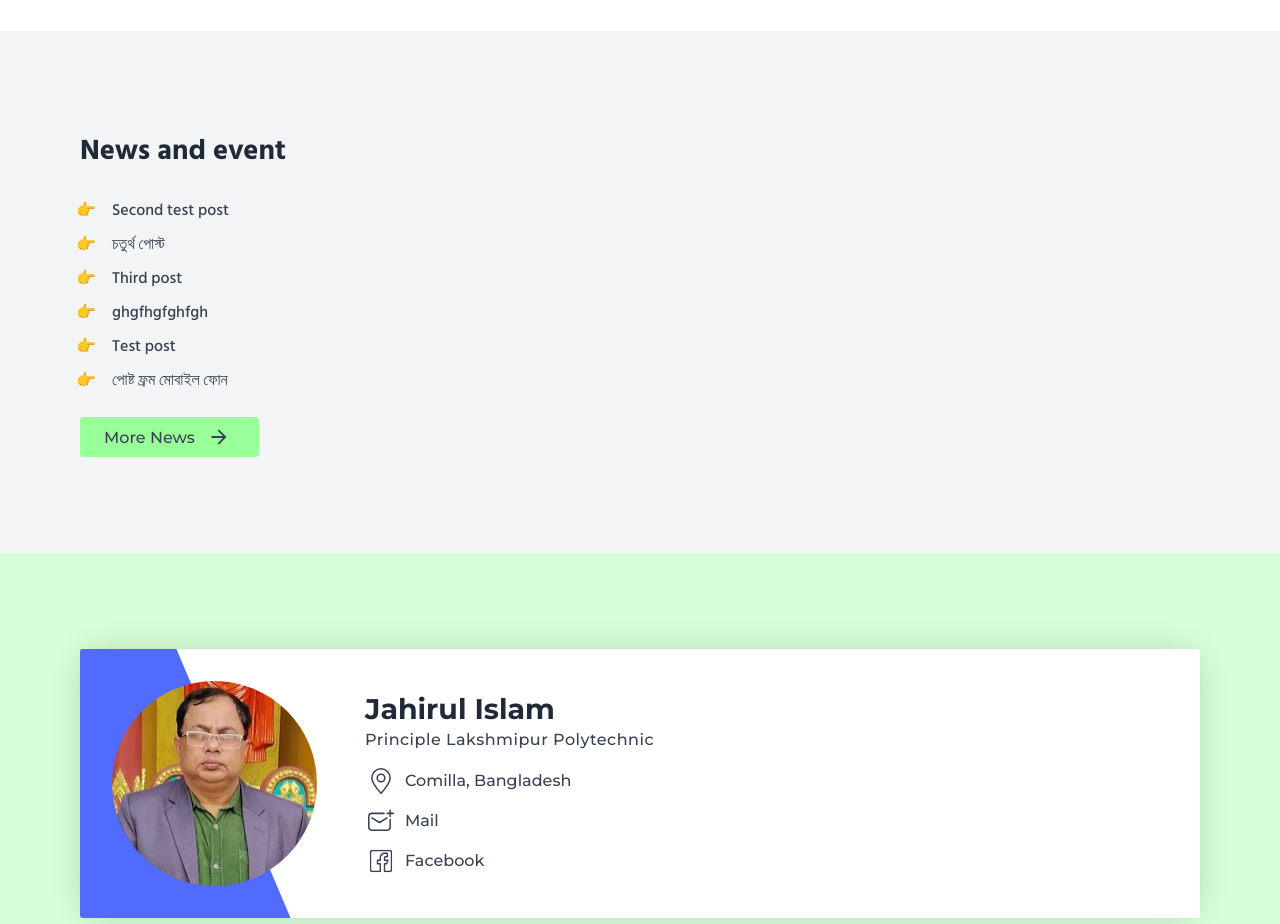
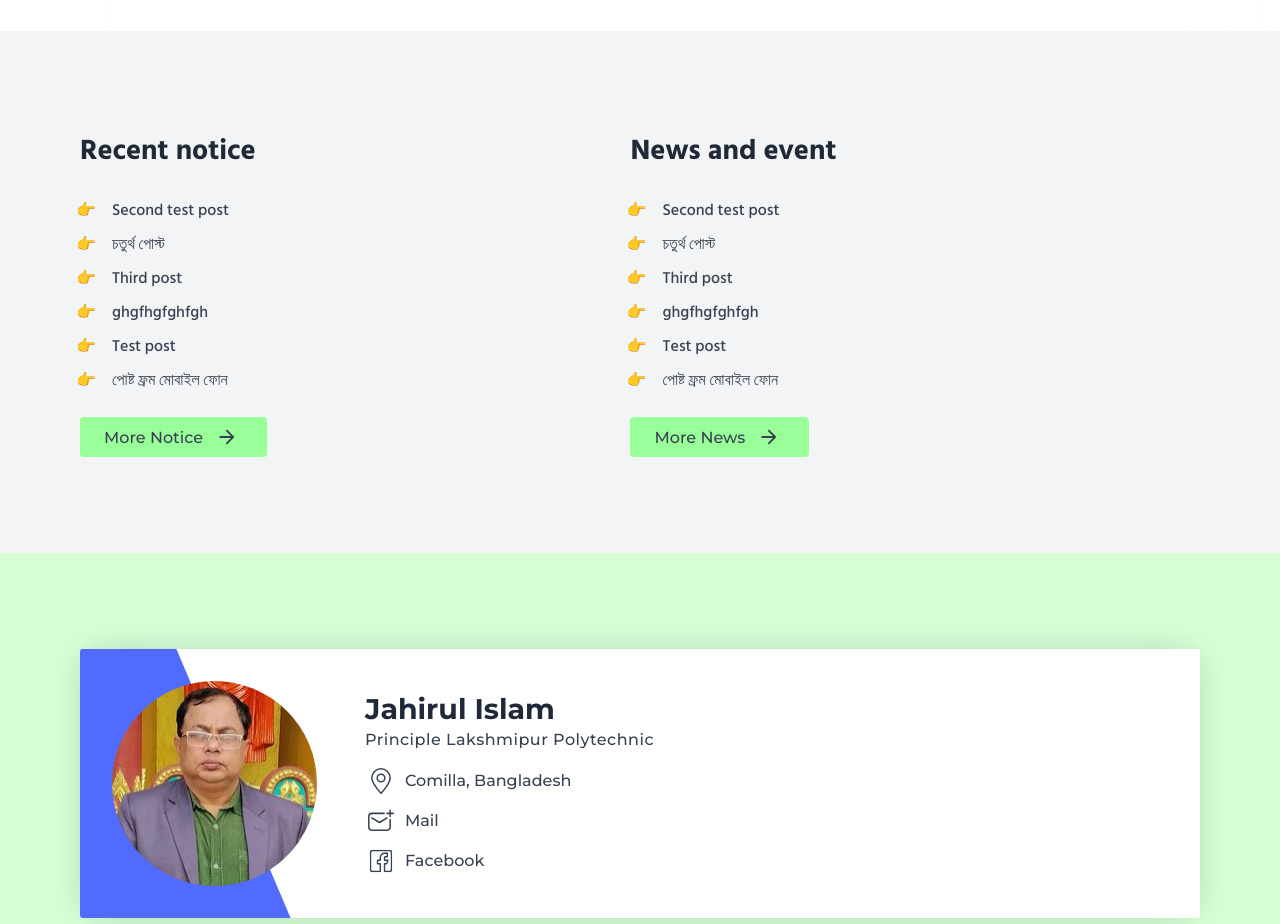
Before and after one commit to al-imam/lpi, a React (Vite) app: page / in a window 1280 px wide. Shown: the part 900-1824 px from the top of the page. Built offline with nearby package versions, Linux system fonts and the light colour scheme; no server answers.

Commit message:
show notice component

```diff
--- a/src/components/NoticeAndNews/NoticeAndNews.jsx
+++ b/src/components/NoticeAndNews/NoticeAndNews.jsx
@@ -6,7 +6,7 @@ function NoticeAndNews() {
   return (
     <section className={classes.section}>
       <div className={classes.container}>
-        {/* <RecentNotice /> */}
+        <RecentNotice />
         <News />
       </div>
     </section>
```
